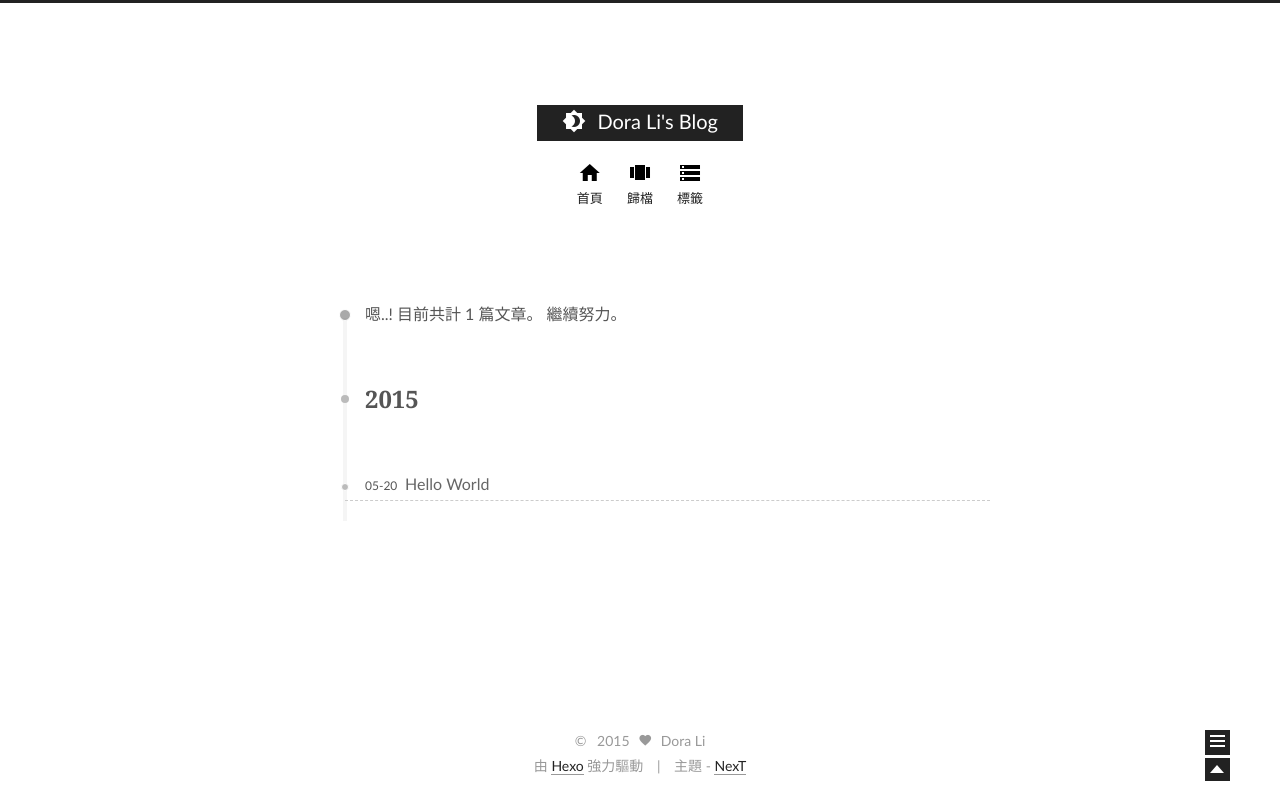
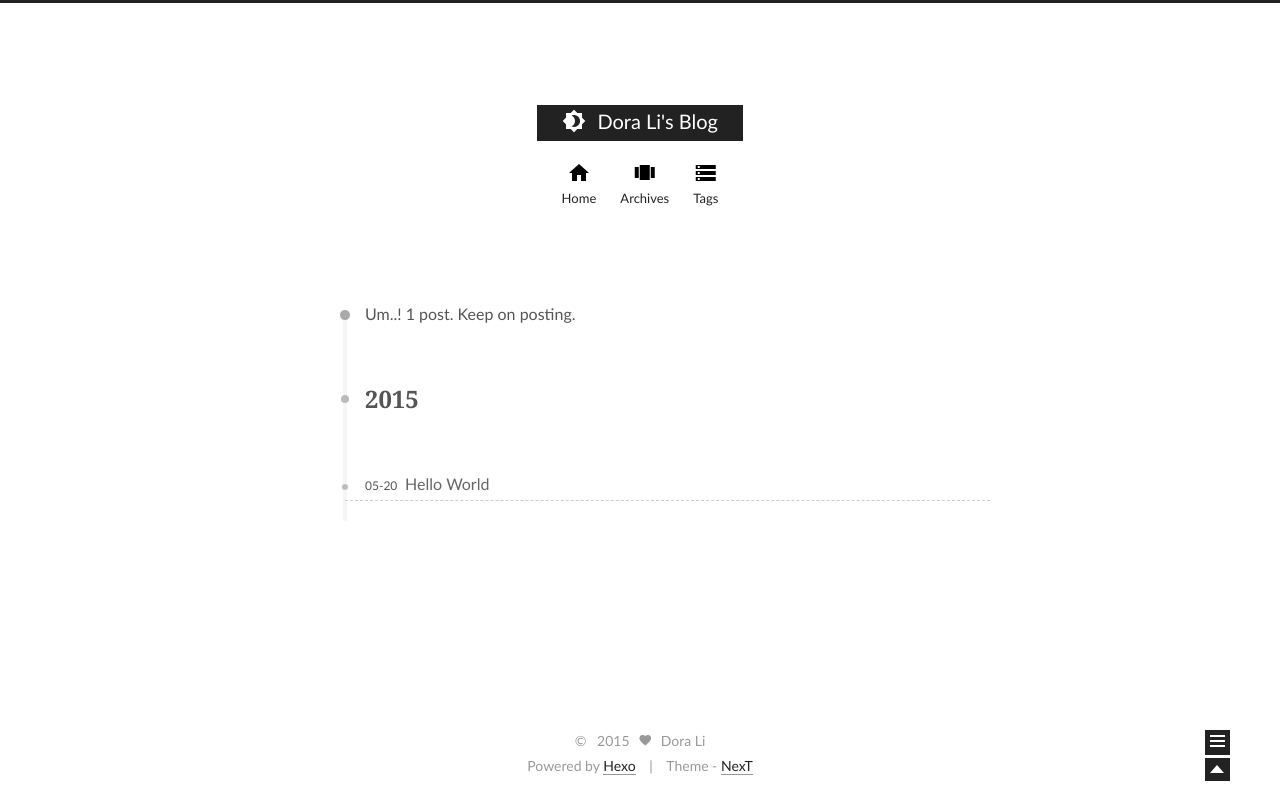
Before and after one commit to Dora-Li/Dora-Li.github.io, a plain HTML site: page archives/2015/05/index.html in a window 1280 px wide. Drawn offline with Linux system fonts and the light colour scheme.

Commit message:
Site updated: 2015-05-20 01:52:22

```diff
--- a/archives/2015/05/index.html
+++ b/archives/2015/05/index.html
@@ -33,7 +33,7 @@
 
 
 
-  <title> 歸檔 // Dora Li's Blog </title>
+  <title> Archive // Dora Li's Blog </title>
 </head>
 
 <body>
@@ -62,7 +62,7 @@
       <li class="menu-item menu-item-home">
         <a href="/">
           <i class="menu-item-icon icon-home"></i> <br />
-          首頁
+          Home
         </a>
       </li>
 
@@ -70,7 +70,7 @@
       <li class="menu-item menu-item-archives">
         <a href="/archives">
           <i class="menu-item-icon icon-archives"></i> <br />
-          歸檔
+          Archives
         </a>
       </li>
 
@@ -78,7 +78,7 @@
       <li class="menu-item menu-item-tags">
         <a href="/tags">
           <i class="menu-item-icon icon-tags"></i> <br />
-          標籤
+          Tags
         </a>
       </li>
 
@@ -101,7 +101,7 @@
 
 
 
-      嗯..! 目前共計 1 篇文章。 繼續努力。
+      Um..! 1 post. Keep on posting.
     </span>
 
 
@@ -178,21 +178,21 @@
           <div class="site-state-item site-state-posts">
             <a href="/archives">
               <span class="site-state-item-count">1</span>
-              <span class="site-state-item-name">文章</span>
+              <span class="site-state-item-name">posts</span>
             </a>
           </div>
 
           <div class="site-state-item site-state-categories">
 
               <span class="site-state-item-count">0</span>
-              <span class="site-state-item-name">分類</span>
+              <span class="site-state-item-name">categories</span>
 
           </div>
 
           <div class="site-state-item site-state-tags">
             <a href="/tags">
               <span class="site-state-item-count">0</span>
-              <span class="site-state-item-name">標籤</span>
+              <span class="site-state-item-name">tags</span>
               </a>
           </div>
 
@@ -230,11 +230,11 @@
 </div>
 
 <div class="powered-by">
-  由 <a class="theme-link" href="http://hexo.io">Hexo</a> 強力驅動
+  Powered by <a class="theme-link" href="http://hexo.io">Hexo</a>
 </div>
 
 <div class="theme-info">
-  主題 -
+  Theme -
   <a class="theme-link" href="https://github.com/iissnan/hexo-theme-next">
     NexT
   </a>
```
Also changed, not shown: 2015/05/20/hello-world/index.html (+11 -11 lines), archives/2015/index.html (+10 -10 lines), archives/index.html (+10 -10 lines), index.html (+9 -9 lines).
